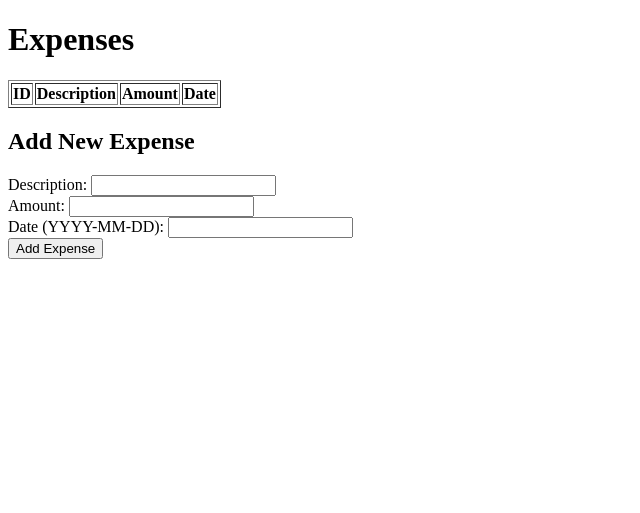
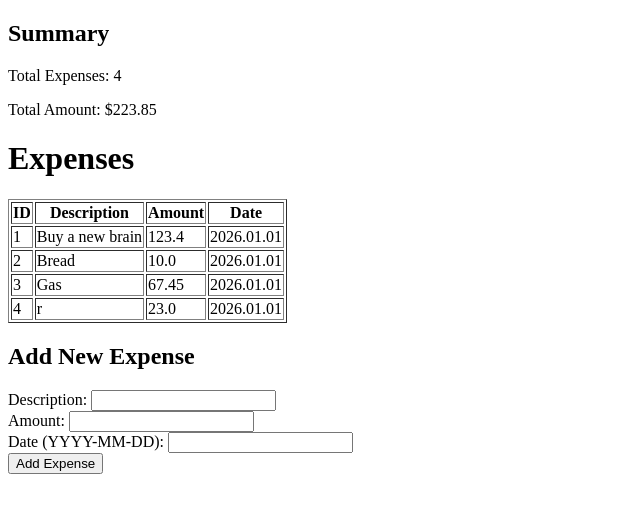
Before and after one commit to AbyssBite/VastumFinance, a FastAPI app: page /dashboard in a window 1280 px wide. Shown: the top 513 px of the page, without its empty margins (0-640 px from the left). Run offline with FastAPI, Linux system fonts and the light colour scheme; data comes from the database, SQL or seed files in the repository; both versions use the stored data as it was after the commit; data that the repository does not hold is empty.

Commit message:
Frontend minor changes

```diff
--- a/app/main.py
+++ b/app/main.py
@@ -3,7 +3,7 @@ from typing import Annotated
 from pydantic import BaseModel
 from fastapi import FastAPI, Depends, Form
 from contextlib import asynccontextmanager
-from sqlalchemy import String, REAL, select
+from sqlalchemy import String, REAL, select, func
 from sqlalchemy.orm import DeclarativeBase, Mapped, mapped_column
 from sqlalchemy.ext.asyncio import (
     create_async_engine,
@@ -50,7 +50,6 @@ class Expense(BaseModel):
 
 async def db_init():
     async with engine.begin() as conn:
-        await conn.run_sync(Base.metadata.drop_all)
         await conn.run_sync(Base.metadata.create_all)
 
 
@@ -93,13 +92,28 @@ async def get_expenses(session: SessionDep):
         for e in expenses
     ]
 
-@app.get(path="/dashboard")
-async def dashboard(request: Request, session: SessionDep):
+@app.get("/dashboard")
+async def dashboard(request: Request, session: AsyncSession = Depends(get_session)):
+    # Fetch all expenses
     result = await session.execute(select(ExpenseModel))
     expenses = result.scalars().all()
 
+    # Aggregate totals in a single query
+    agg_result = await session.execute(
+        select(
+            func.count(ExpenseModel.id), func.coalesce(func.sum(ExpenseModel.amount), 0)
+        )
+    )
+    total_count, total_amount = agg_result.one()  # unpack the single row
+
     return templates.TemplateResponse(
-        "index.html", {"request": request, "expenses": expenses}
+        "index.html",
+        {
+            "request": request,
+            "expenses": expenses,
+            "total_count": total_count,
+            "total_amount": total_amount,
+        },
     )
 
 
--- a/templates/index.html
+++ b/templates/index.html
@@ -8,6 +8,9 @@
 </head>
 
 <body>
+    <h2>Summary</h2>
+    <p>Total Expenses: {{ total_count }}</p>
+    <p>Total Amount: ${{ "%.2f"|format(total_amount) }}</p>
     <h1>Expenses</h1>
     <table border="1">
         <tr>
```
Also changed, not shown: expense_tracker.db.
